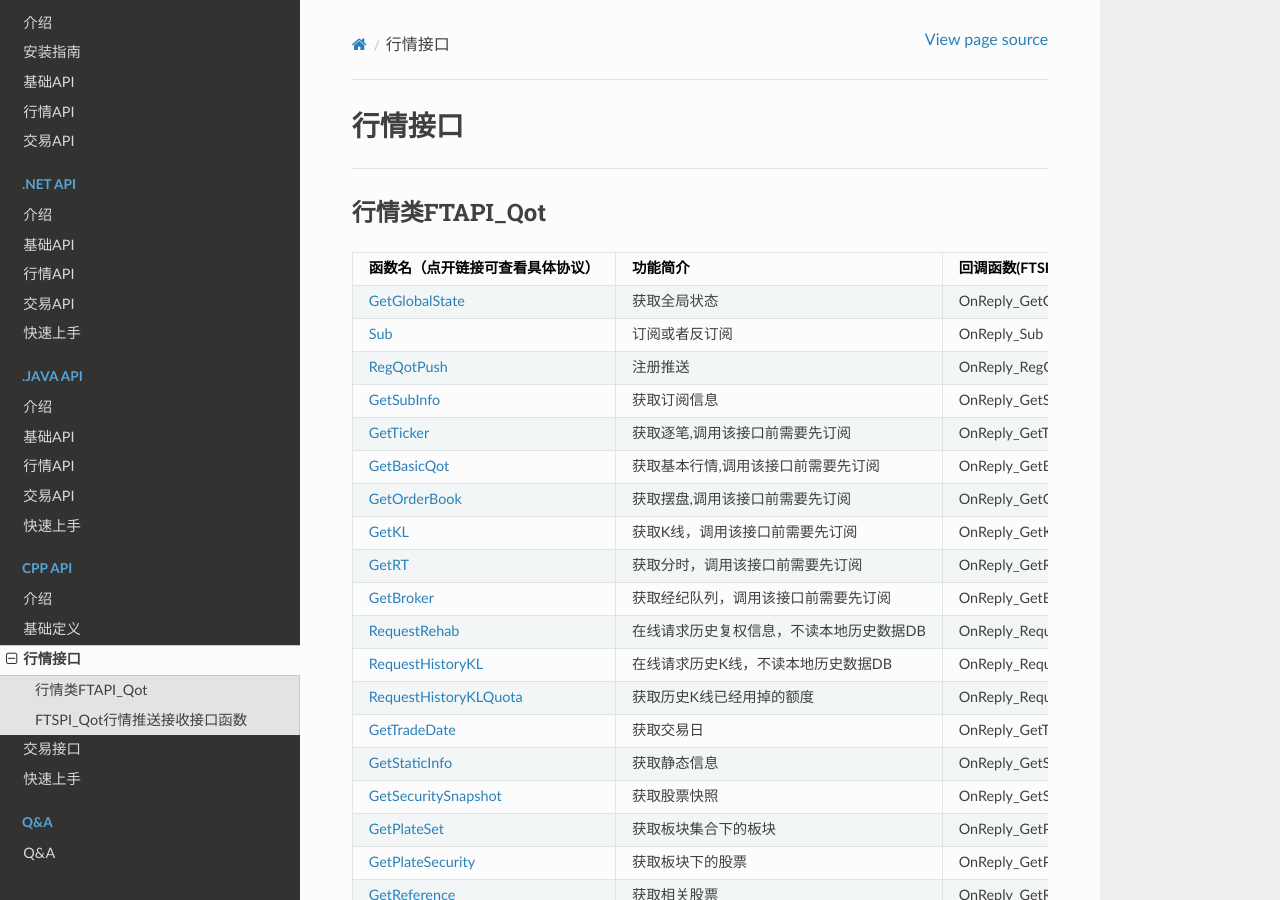
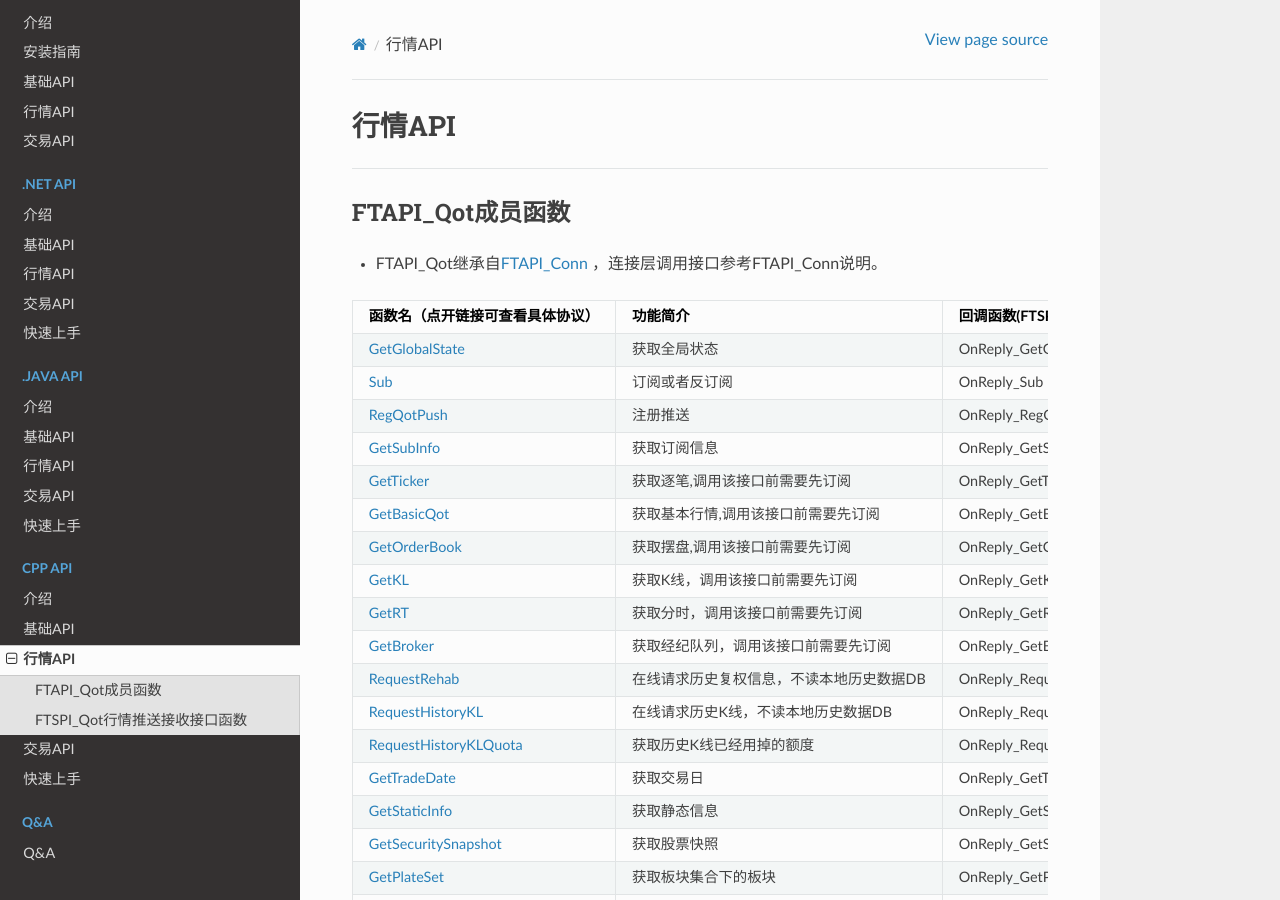
Before and after one commit to FutunnOpen/futu-api-doc, a Sphinx documentation site: the page built from doc_maker/source/cpp/qot.rst, in a window 1280 px wide and 900 px high. Built offline with Sphinx 7.4.7 and the Read the Docs theme 2.0.0, drawn with Linux system fonts in a browser that asks for light colours.

Commit message:
修正误写

```diff
--- a/doc_maker/source/cpp/base.rst
+++ b/doc_maker/source/cpp/base.rst
@@ -5,7 +5,7 @@
     :class: red-strengthen
 
 ==========
-基础定义
+基础API
 ==========
 
 .. _FutuOpenD: ../intro/FutuOpenDGuide.html
--- a/doc_maker/source/cpp/qot.rst
+++ b/doc_maker/source/cpp/qot.rst
@@ -5,7 +5,7 @@
     :class: red-strengthen
 
 ==========
-行情接口
+行情API
 ==========
 
 --------------
@@ -52,8 +52,10 @@
 主要函数列表
 ---------------
 
-行情类FTAPI_Qot
+FTAPI_Qot成员函数
 ~~~~~~~~~~~~~~~~~~~~~~~~~~~~~~~
++ FTAPI_Qot继承自\ `FTAPI_Conn <./base.html#ftapi-conn>`_ ，连接层调用接口参考FTAPI_Conn说明。
+
 ================================    ==============================================   ==============================
 函数名（点开链接可查看具体协议）        功能简介                                         回调函数(FTSPI_Qot)
 ================================    ==============================================   ==============================
```
Also changed, not shown: doc_maker/source/cpp/trd.rst (+5 -2 lines), doc_maker/source/java/Trade_API.rst (+4 -38 lines).
